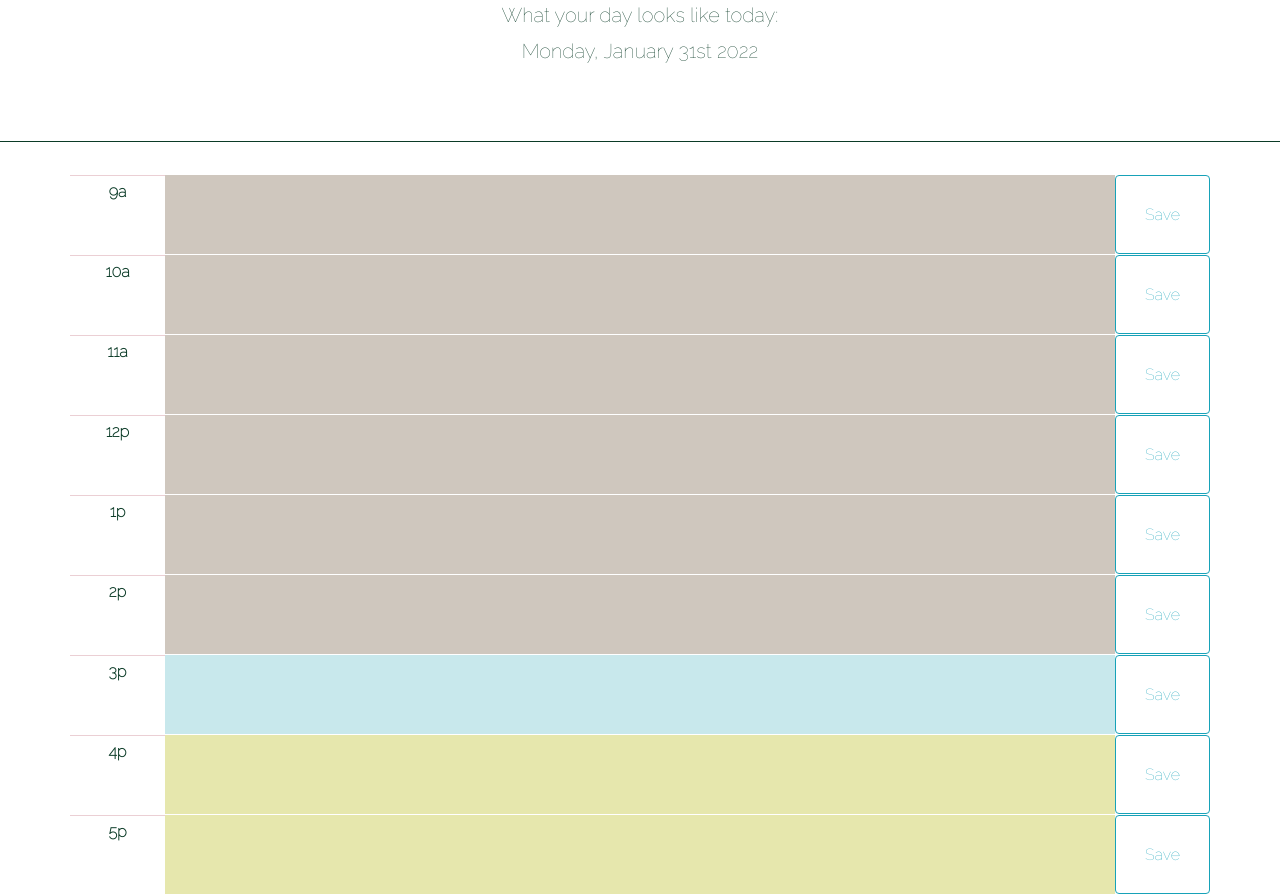
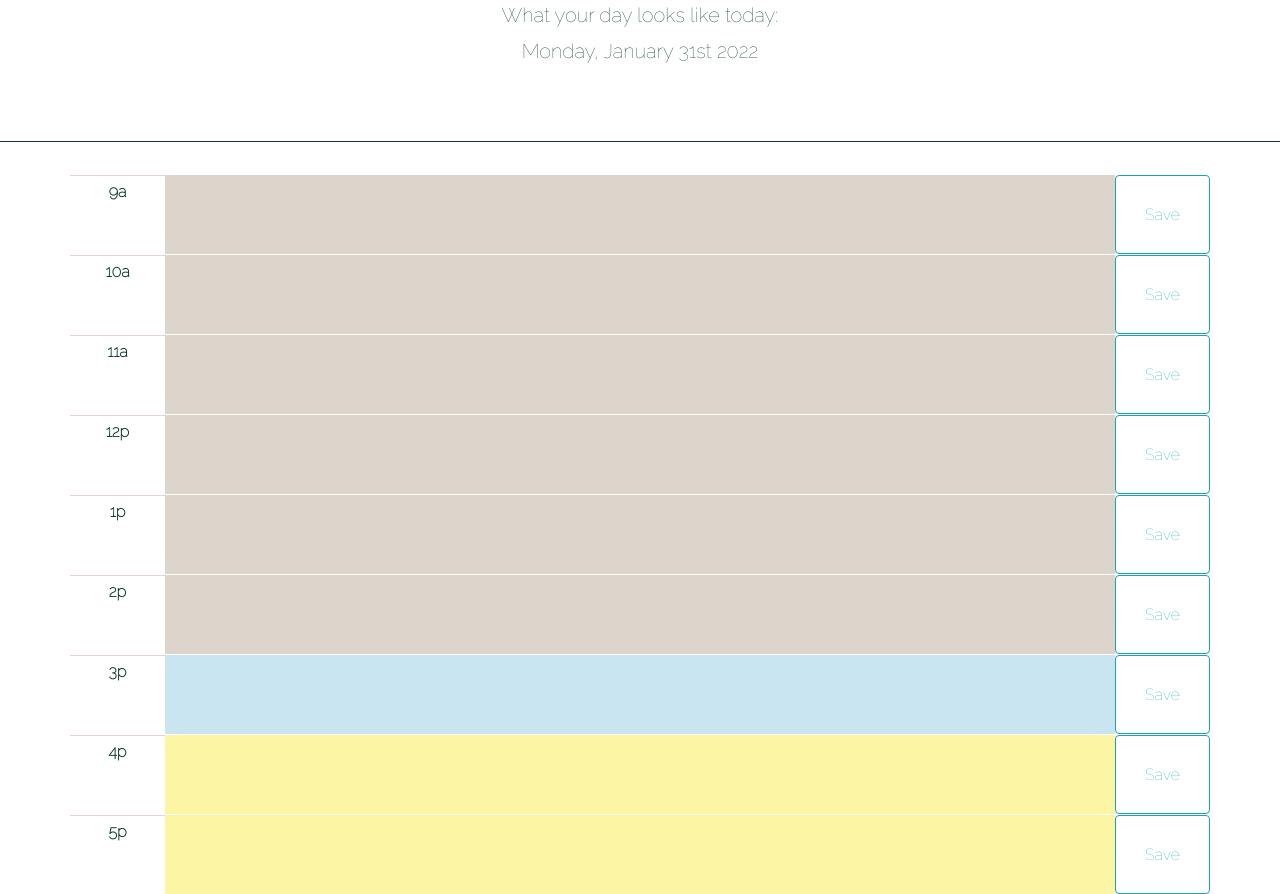
Before and after one commit to middlenamestar/day-planner, a plain HTML site: page index.html in a window 1280 px wide. Shown: the part 153-1047 px from the top of the page. Drawn offline with nearby package versions, Linux system fonts and the light colour scheme.

Commit message:
keep changing colours

```diff
--- a/assets/css/style.css
+++ b/assets/css/style.css
@@ -45,17 +45,17 @@ textarea {
 }
 
 .past {
-  background-color: rgba(197, 188, 177, 0.829);
+  background-color: rgba(214, 205, 193, 0.829);
   color: black;
 }
 
 .present {
-  background-color: #c8e8ec;
+  background-color: #c9e5f1;
   color: black;
 }
 
 .future {
-  background-color: #e6e7ad;
+  background-color: #fcf6a4;
   color: black;
 }
 
```
